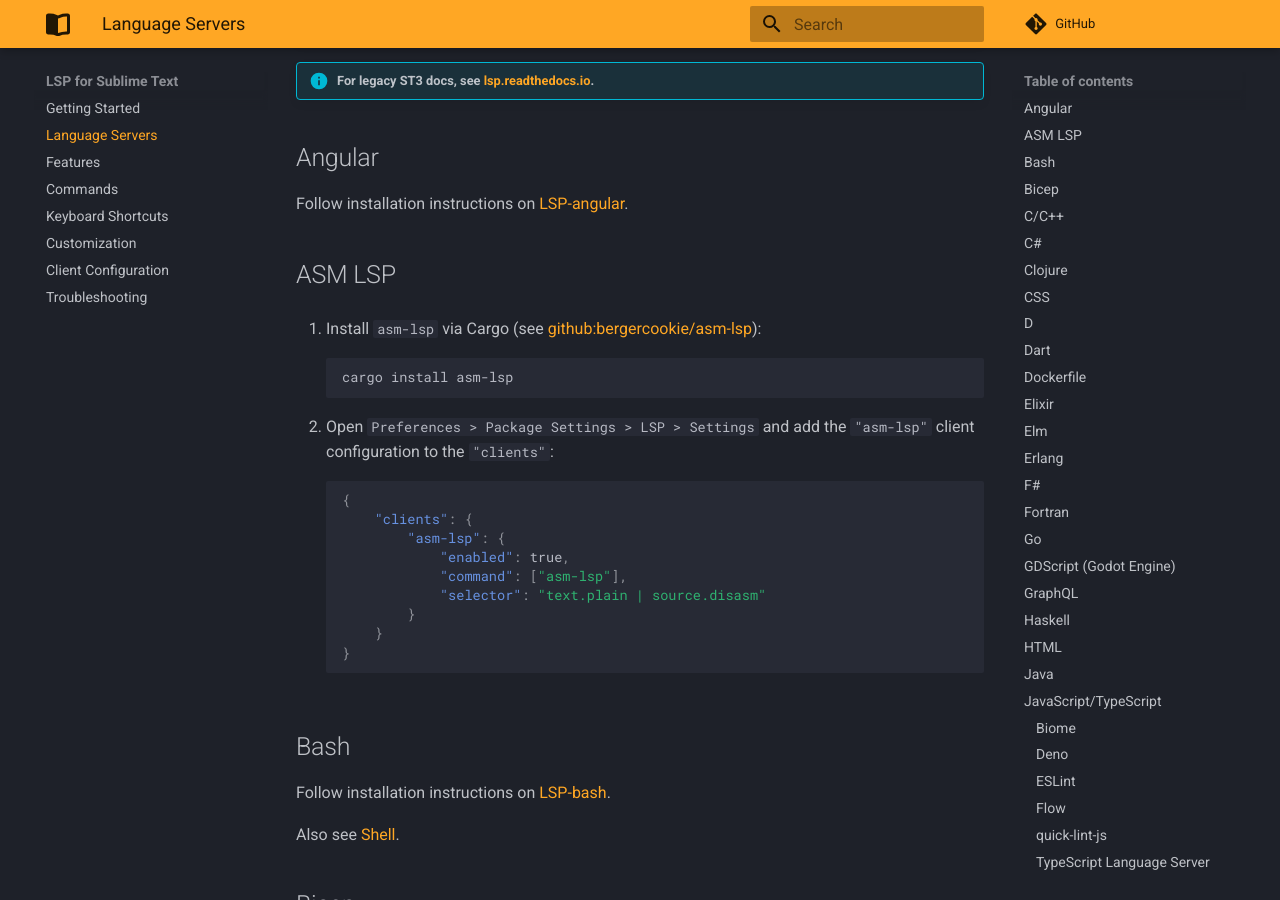
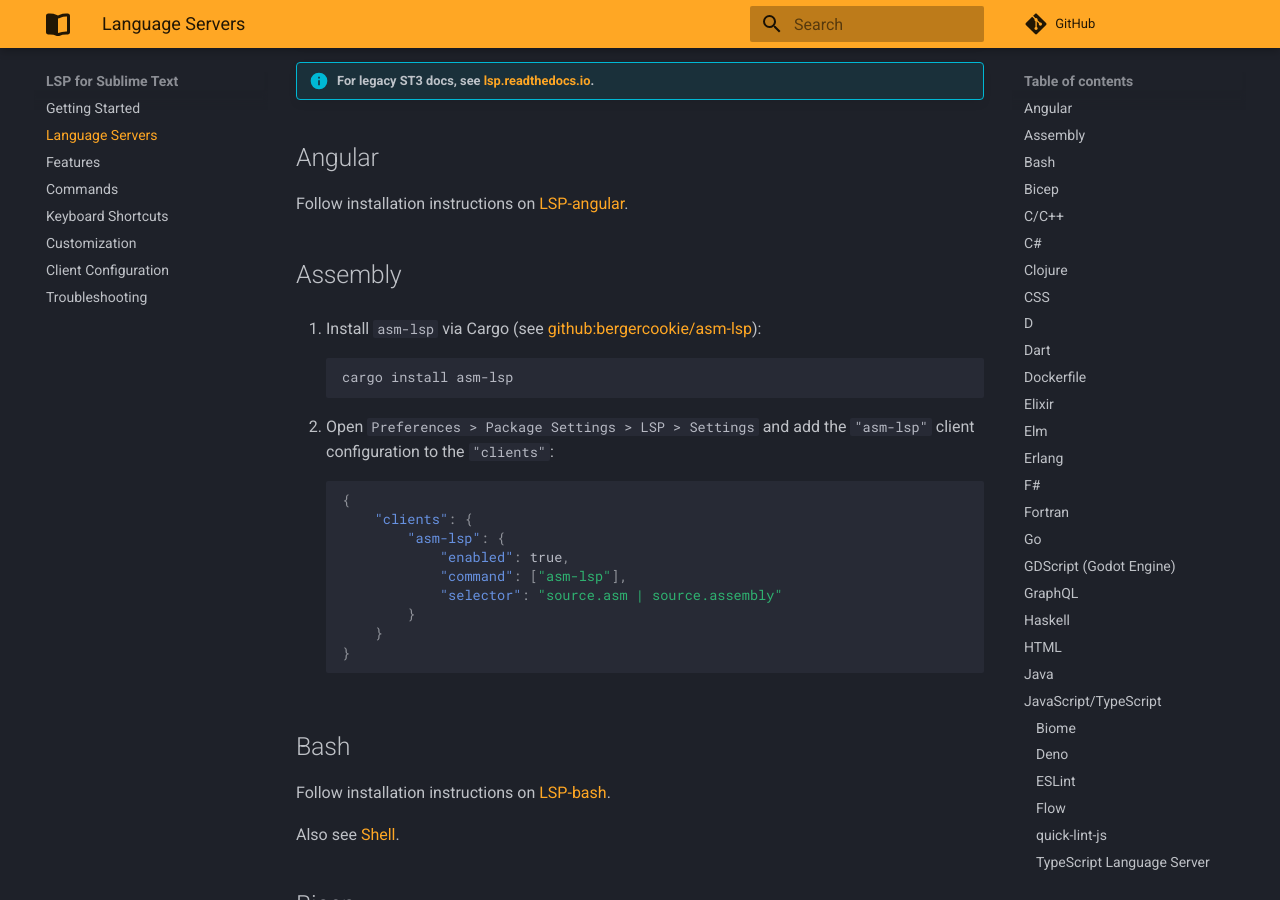
Before and after one commit to sublimelsp/LSP, an MkDocs documentation site: the page built from docs/src/language_servers.md, in a window 1280 px wide and 900 px high, scrolled down 427 px. Built offline with MkDocs 1.6.1 and Material for MkDocs 9.7.7, drawn with Linux system fonts in a browser that asks for light colours; comment, search, counter and statistics services are not loaded.

Commit message:
Fix heading, change selectors

```diff
--- a/docs/src/language_servers.md
+++ b/docs/src/language_servers.md
@@ -16,7 +16,7 @@
 
 Follow installation instructions on [LSP-angular](https://github.com/sublimelsp/LSP-angular).
 
-## ASM LSP
+## Assembly
 
 1. Install `asm-lsp` via Cargo (see [github:bergercookie/asm-lsp](https://github.com/bergercookie/asm-lsp)):
 
@@ -32,7 +32,7 @@
             "asm-lsp": {
                 "enabled": true,
                 "command": ["asm-lsp"],
-                "selector": "text.plain | source.disasm"
+                "selector": "source.asm | source.assembly"
             }
         }
     }
```
